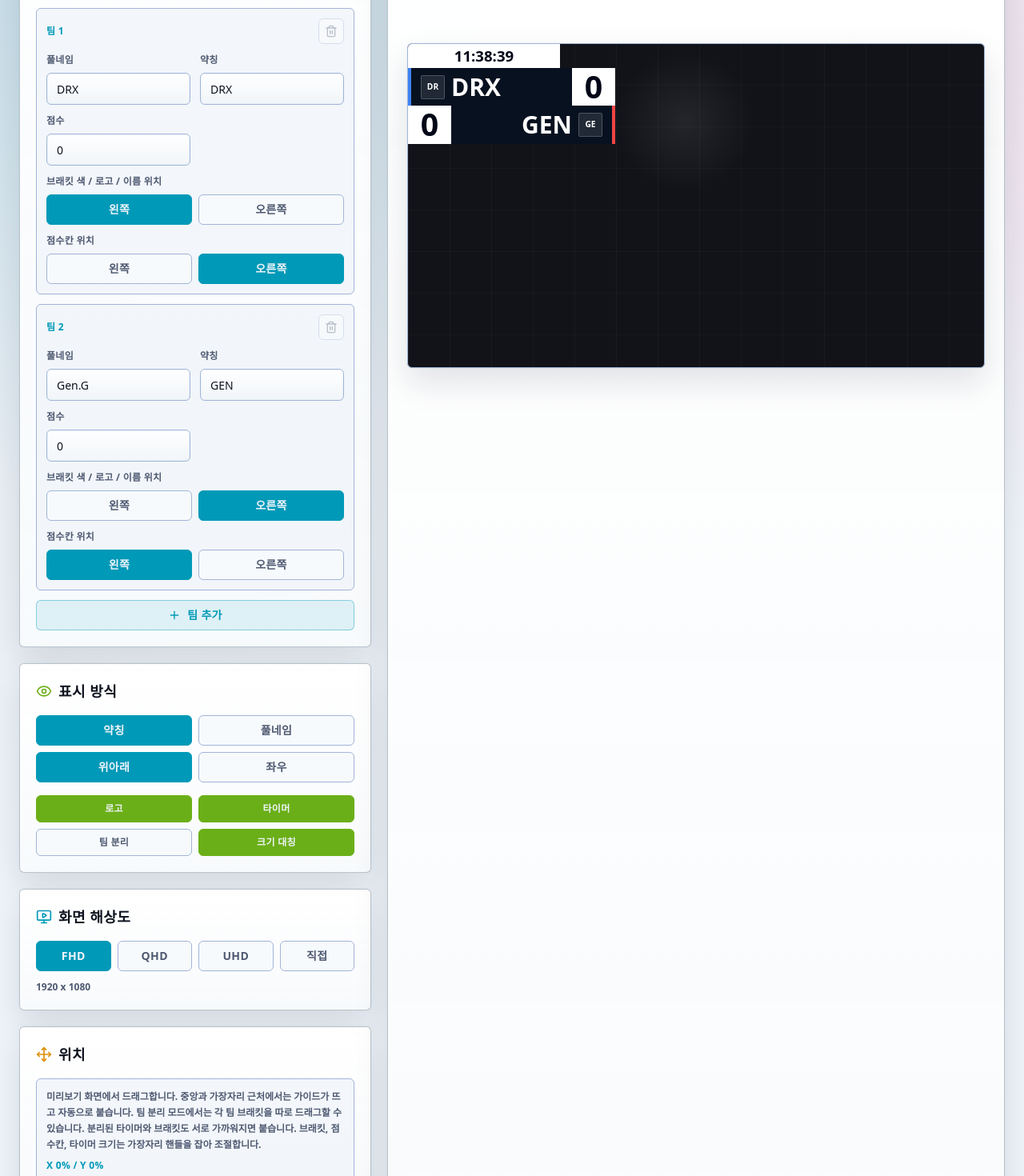
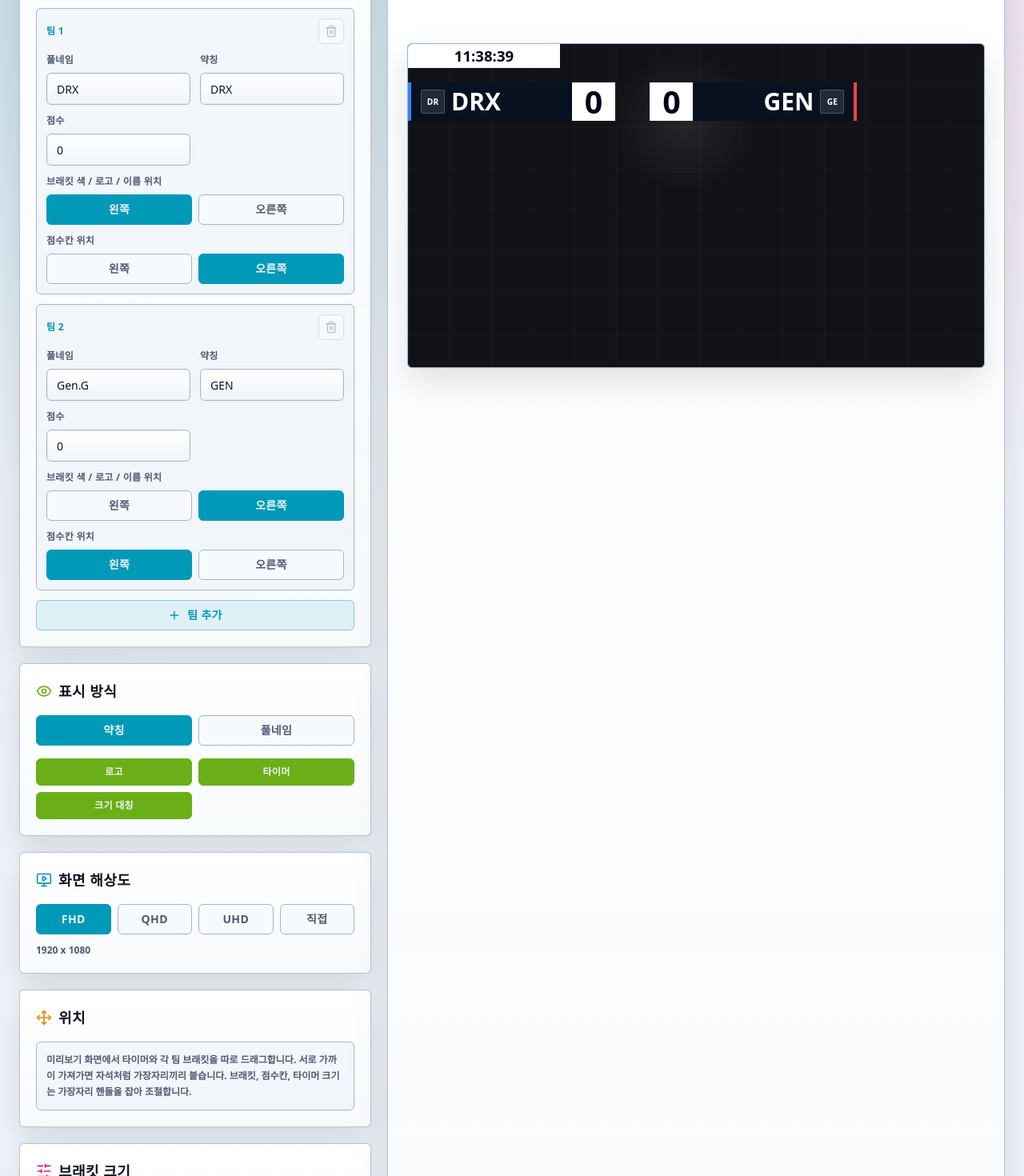
Before and after one commit to Byeolsae/Bracket-Arena, a Next.js app: page /scoreboard in a window 1280 px wide. Shown: the part 360-1830 px from the top of the page at 80% size. Built offline with nearby package versions, Linux system fonts and the light colour scheme.

Commit message:
Make scoreboard pieces always split and magnetic

```diff
--- a/src/app/scoreboard/page.tsx
+++ b/src/app/scoreboard/page.tsx
@@ -1,11 +1,10 @@
 "use client";
 
-import type { CSSProperties, PointerEvent as ReactPointerEvent } from "react";
+import type { PointerEvent as ReactPointerEvent } from "react";
 import { useRef, useState } from "react";
 import { Eye, MonitorPlay, Move, Plus, Settings2, SlidersHorizontal, Trash2 } from "lucide-react";
 
 type NameMode = "short" | "full";
-type Direction = "horizontal" | "vertical";
 type ScreenResolution = "fhd" | "qhd" | "uhd" | "custom";
 type AccentSide = "left" | "right";
 type ScoreSide = "left" | "right";
@@ -55,8 +54,6 @@ type ScoreboardState = {
 };
 
 type OverlaySettings = {
-  x: number;
-  y: number;
   customWidth: number;
   customHeight: number;
   teamWidth: number;
@@ -69,9 +66,7 @@ type OverlaySettings = {
   logoSize: number;
   fontSize: number;
   nameMode: NameMode;
-  direction: Direction;
   resolution: ScreenResolution;
-  splitTeams: boolean;
   symmetricSizes: boolean;
   showLogo: boolean;
   showTimer: boolean;
@@ -87,8 +82,6 @@ const defaultScoreboard: ScoreboardState = {
 };
 
 const defaultSettings: OverlaySettings = {
-  x: 0,
-  y: 0,
   customWidth: 1920,
   customHeight: 1080,
   teamWidth: 205,
@@ -101,9 +94,7 @@ const defaultSettings: OverlaySettings = {
   logoSize: 30,
   fontSize: 30,
   nameMode: "short",
-  direction: "vertical",
   resolution: "fhd",
-  splitTeams: false,
   symmetricSizes: true,
   showLogo: true,
   showTimer: true,
@@ -117,7 +108,7 @@ const resolutionOptions: Record<ScreenResolution, { label: string; width: number
   custom: { label: "직접", width: 1920, height: 1080 }
 };
 
-const snapDistance = 10;
+const snapDistance = 24;
 const hiddenDragGuides: DragGuides = {
   verticalCenter: false,
   horizontalCenter: false,
@@ -257,16 +248,16 @@ export default function ScoreboardPage() {
       const horizontalRangesClose = rangesAreClose(nextLeft, movingRight, target.left, targetRight);
       const verticalRangesClose = rangesAreClose(nextTop, movingBottom, target.top, targetBottom);
       const xCandidates = [
-        target.left,
         targetRight,
         target.left - width,
+        target.left,
         targetRight - width,
         target.left + target.width / 2 - width / 2
       ];
       const yCandidates = [
-        target.top,
         targetBottom,
         target.top - height,
+        target.top,
         targetBottom - height,
         target.top + target.height / 2 - height / 2
       ];
@@ -297,65 +288,6 @@ export default function ScoreboardPage() {
       top: nextTop,
       guides: nextGuides
     };
-  };
-
-  const handleScoreboardDragStart = (event: ReactPointerEvent<HTMLDivElement>) => {
-    if (event.button !== 0 || !previewRef.current) return;
-
-    const previewRect = previewRef.current.getBoundingClientRect();
-    const overlayRect = event.currentTarget.getBoundingClientRect();
-    const grabOffsetX = event.clientX - overlayRect.left;
-    const grabOffsetY = event.clientY - overlayRect.top;
-
-    event.preventDefault();
-
-    const handlePointerMove = (moveEvent: PointerEvent) => {
-      const maxLeft = Math.max(0, previewRect.width - overlayRect.width);
-      const maxTop = Math.max(0, previewRect.height - overlayRect.height);
-      const centerLeft = maxLeft / 2;
-      const centerTop = maxTop / 2;
-      let nextLeft = clamp(moveEvent.clientX - previewRect.left - grabOffsetX, 0, maxLeft);
-      let nextTop = clamp(moveEvent.clientY - previewRect.top - grabOffsetY, 0, maxTop);
-      const nextGuides: DragGuides = { ...hiddenDragGuides };
-
-      if (Math.abs(nextLeft - centerLeft) <= snapDistance) {
-        nextLeft = centerLeft;
-        nextGuides.verticalCenter = true;
-      } else if (nextLeft <= snapDistance) {
-        nextLeft = 0;
-        nextGuides.leftEdge = true;
-      } else if (Math.abs(nextLeft - maxLeft) <= snapDistance) {
-        nextLeft = maxLeft;
-        nextGuides.rightEdge = true;
-      }
-
-      if (Math.abs(nextTop - centerTop) <= snapDistance) {
-        nextTop = centerTop;
-        nextGuides.horizontalCenter = true;
-      } else if (nextTop <= snapDistance) {
-        nextTop = 0;
-        nextGuides.topEdge = true;
-      } else if (Math.abs(nextTop - maxTop) <= snapDistance) {
-        nextTop = maxTop;
-        nextGuides.bottomEdge = true;
-      }
-
-      setSettings((current) => ({
-        ...current,
-        x: Math.round((nextLeft / Math.max(1, previewRect.width)) * 1000) / 10,
-        y: Math.round((nextTop / Math.max(1, previewRect.height)) * 1000) / 10
-      }));
-      setDragGuides(nextGuides);
-    };
-
-    const handlePointerUp = () => {
-      window.removeEventListener("pointermove", handlePointerMove);
-      window.removeEventListener("pointerup", handlePointerUp);
-      setDragGuides(hiddenDragGuides);
-    };
-
-    window.addEventListener("pointermove", handlePointerMove);
-    window.addEventListener("pointerup", handlePointerUp);
   };
 
   const handleTeamDragStart = (teamId: string, event: ReactPointerEvent<HTMLDivElement>) => {
@@ -400,7 +332,6 @@ export default function ScoreboardPage() {
         nextGuides.bottomEdge = true;
       }
 
-      if (settings.splitTeams) {
       const attachmentSnap = snapToAttachmentRects(
         nextLeft,
         nextTop,
@@ -412,7 +343,6 @@ export default function ScoreboardPage() {
       nextTop = clamp(attachmentSnap.top, 0, maxTop);
       nextGuides.verticalCenter = nextGuides.verticalCenter || attachmentSnap.guides.verticalCenter;
       nextGuides.horizontalCenter = nextGuides.horizontalCenter || attachmentSnap.guides.horizontalCenter;
-      }
 
       setScoreboard((current) => ({
         ...current,
@@ -466,8 +396,8 @@ export default function ScoreboardPage() {
     const targetTeam = teamId ? scoreboard.teams.find((team) => team.id === teamId) : null;
     const startTeamWidth = targetTeam?.teamWidth ?? settings.teamWidth;
     const startRowHeight = targetTeam?.rowHeight ?? settings.rowHeight;
-    const startX = targetTeam?.x ?? settings.x;
-    const startY = targetTeam?.y ?? settings.y;
+    const startX = targetTeam?.x ?? 0;
+    const startY = targetTeam?.y ?? 0;
     const resizeFromLeft = handle.includes("left");
     const resizeFromRight = handle.includes("right");
     const resizeFromTop = handle.includes("top");
@@ -491,13 +421,7 @@ export default function ScoreboardPage() {
       if (!teamId || settings.symmetricSizes) {
         resizeAllTeams(nextTeamWidth, nextRowHeight);
 
-        if (!teamId) {
-          setSettings((current) => ({
-            ...current,
-            x: resizeFromLeft ? nextX : current.x,
-            y: resizeFromTop ? nextY : current.y
-          }));
-        } else if (resizeFromLeft || resizeFromTop) {
+        if (teamId && (resizeFromLeft || resizeFromTop)) {
           setScoreboard((current) => ({
             ...current,
             teams: current.teams.map((team) =>
@@ -689,7 +613,6 @@ export default function ScoreboardPage() {
         nextGuides.bottomEdge = true;
       }
 
-      if (settings.splitTeams) {
       const attachmentSnap = snapToAttachmentRects(
         nextLeft,
         nextTop,
@@ -701,7 +624,6 @@ export default function ScoreboardPage() {
       nextTop = clamp(attachmentSnap.top, 0, maxTop);
       nextGuides.verticalCenter = nextGuides.verticalCenter || attachmentSnap.guides.verticalCenter;
       nextGuides.horizontalCenter = nextGuides.horizontalCenter || attachmentSnap.guides.horizontalCenter;
-      }
 
       setSettings((current) => ({
         ...current,
@@ -845,12 +767,6 @@ export default function ScoreboardPage() {
               <ToggleButton active={settings.nameMode === "full"} onClick={() => updateSetting("nameMode", "full")}>
                 풀네임
               </ToggleButton>
-              <ToggleButton active={settings.direction === "vertical"} onClick={() => updateSetting("direction", "vertical")}>
-                위아래
-              </ToggleButton>
-              <ToggleButton active={settings.direction === "horizontal"} onClick={() => updateSetting("direction", "horizontal")}>
-                좌우
-              </ToggleButton>
             </div>
 
             <div className="mt-4 grid grid-cols-2 gap-2">
@@ -859,9 +775,6 @@ export default function ScoreboardPage() {
               </CheckButton>
               <CheckButton active={settings.showTimer} onClick={() => updateSetting("showTimer", !settings.showTimer)}>
                 타이머
-              </CheckButton>
-              <CheckButton active={settings.splitTeams} onClick={() => updateSetting("splitTeams", !settings.splitTeams)}>
-                팀 분리
               </CheckButton>
               <CheckButton active={settings.symmetricSizes} onClick={() => updateSetting("symmetricSizes", !settings.symmetricSizes)}>
                 크기 대칭
@@ -912,12 +825,8 @@ export default function ScoreboardPage() {
             <div className="grid gap-3">
               <div className="rounded-md border border-line bg-arena/70 px-3 py-3">
                 <p className="text-xs font-bold leading-5 text-muted">
-                  미리보기 화면에서 드래그합니다. 중앙과 가장자리 근처에서는 가이드가 뜨고 자동으로 붙습니다.
-                  팀 분리 모드에서는 각 팀 브래킷을 따로 드래그할 수 있습니다.
-                  분리된 타이머와 브래킷도 서로 가까워지면 붙습니다. 브래킷, 점수칸, 타이머 크기는 가장자리 핸들을 잡아 조절합니다.
-                </p>
-                <p className="mt-2 text-xs font-black uppercase tracking-wide text-cyan">
-                  X {settings.x}% / Y {settings.y}%
+                  미리보기 화면에서 타이머와 각 팀 브래킷을 따로 드래그합니다.
+                  서로 가까이 가져가면 자석처럼 가장자리끼리 붙습니다. 브래킷, 점수칸, 타이머 크기는 가장자리 핸들을 잡아 조절합니다.
                 </p>
               </div>
             </div>
@@ -958,7 +867,7 @@ export default function ScoreboardPage() {
               <h2 className="mt-1 text-xl font-black uppercase tracking-wide text-ink">직접 설정형 오버레이</h2>
             </div>
             <div className="rounded-md border border-line bg-panel px-3 py-2 text-xs font-black uppercase tracking-wide text-muted">
-              {resolutionOptions[settings.resolution].label} / {settings.nameMode === "short" ? "약칭" : "풀네임"} / {settings.direction === "vertical" ? "위아래" : "좌우"}
+              {resolutionOptions[settings.resolution].label} / {settings.nameMode === "short" ? "약칭" : "풀네임"} / 분리형
             </div>
           </div>
 
@@ -976,7 +885,6 @@ export default function ScoreboardPage() {
               <CustomScoreboardOverlay
                 scoreboard={scoreboard}
                 settings={settings}
-                onPointerDown={handleScoreboardDragStart}
                 onTeamPointerDown={handleTeamDragStart}
                 onBracketResizePointerDown={handleBracketResizeStart}
                 onScoreResizePointerDown={handleScoreResizeStart}
@@ -994,7 +902,6 @@ export default function ScoreboardPage() {
 function CustomScoreboardOverlay({
   scoreboard,
   settings,
-  onPointerDown,
   onTeamPointerDown,
   onBracketResizePointerDown,
   onScoreResizePointerDown,
@@ -1003,24 +910,12 @@ function CustomScoreboardOverlay({
 }: {
   scoreboard: ScoreboardState;
   settings: OverlaySettings;
-  onPointerDown: (event: ReactPointerEvent<HTMLDivElement>) => void;
   onTeamPointerDown: (teamId: string, event: ReactPointerEvent<HTMLDivElement>) => void;
   onBracketResizePointerDown: (teamId: string | null, handle: ResizeHandle, event: ReactPointerEvent<HTMLDivElement>) => void;
   onScoreResizePointerDown: (teamId: string, handle: ScoreResizeHandle, event: ReactPointerEvent<HTMLDivElement>) => void;
   onTimerResizePointerDown: (handle: ResizeHandle, event: ReactPointerEvent<HTMLDivElement>) => void;
   onTimerPointerDown: (event: ReactPointerEvent<HTMLDivElement>) => void;
 }) {
-  const overlayStyle: CSSProperties = {
-    left: `${settings.x}%`,
-    top: `${settings.y}%`,
-    opacity: settings.opacity / 100
-  };
-  const getColumns = (team: ScoreboardTeam) =>
-    (team.scoreSide ?? (team.accentSide === "right" ? "left" : "right")) === "left"
-      ? `${settings.scoreWidth}px ${settings.teamWidth}px`
-      : `${settings.teamWidth}px ${settings.scoreWidth}px`;
-
-  if (settings.splitTeams) {
   return (
     <div className="absolute inset-0 z-10 pointer-events-none" style={{ opacity: settings.opacity / 100 }}>
       {settings.showTimer ? (
@@ -1043,73 +938,6 @@ function CustomScoreboardOverlay({
           onScoreResizePointerDown={onScoreResizePointerDown}
         />
       ))}
-      </div>
-    );
-  }
-
-  return (
-    <div
-      className="absolute z-10 cursor-move touch-none select-none"
-      onPointerDown={onPointerDown}
-      style={overlayStyle}
-      title="드래그해서 위치 조절"
-    >
-      {settings.showTimer ? (
-        <TimerBlock
-          timer={scoreboard.timer}
-          settings={settings}
-          onResizePointerDown={onTimerResizePointerDown}
-          onPointerDown={onTimerPointerDown}
-        />
-      ) : null}
-
-      <div data-scoreboard-body className="group relative inline-block">
-        {settings.direction === "horizontal" ? (
-          <div className="grid">
-            {chunkTeams(scoreboard.teams, 2).map((teamPair, pairIndex) => (
-              <div
-                key={teamPair.map((team) => team.id).join("-")}
-                className="grid"
-                style={{
-                  gridTemplateColumns: teamPair.map((team) => getColumns(team)).join(" "),
-                  marginTop: pairIndex > 0 ? -1 : 0
-                }}
-              >
-                <TeamCell
-                  team={teamPair[0]}
-                  side="left"
-                  settings={settings}
-                />
-                {teamPair[1] ? (
-                  <TeamCell team={teamPair[1]} side="right" settings={settings} />
-                ) : null}
-              </div>
-            ))}
-          </div>
-        ) : (
-          <div className="grid">
-            {scoreboard.teams.map((team, index) => (
-              <div
-                key={team.id}
-                className="grid"
-                style={{
-                  gridTemplateColumns: getColumns(team),
-                  marginTop: index > 0 ? -1 : 0
-                }}
-              >
-                <TeamCell
-                  team={team}
-                  side={index === 0 ? "left" : "right"}
-                  settings={settings}
-                />
-              </div>
-            ))}
-          </div>
-        )}
-        <ResizeHandles
-          onResizePointerDown={(axis, event) => onBracketResizePointerDown(null, axis, event)}
-        />
-      </div>
     </div>
   );
 }
@@ -1206,7 +1034,7 @@ function ResizeHandles({
 }
 
 function getBracketSize(team: ScoreboardTeam, settings: OverlaySettings) {
-  if (settings.splitTeams && !settings.symmetricSizes) {
+  if (!settings.symmetricSizes) {
     return {
       teamWidth: team.teamWidth,
       scoreWidth: team.scoreWidth,
@@ -1296,16 +1124,6 @@ function ScoreResizeHandle({
       title="점수칸 넓이 조절"
     />
   );
-}
-
-function chunkTeams(teams: ScoreboardTeam[], size: number) {
-  const chunks: ScoreboardTeam[][] = [];
-
-  for (let index = 0; index < teams.length; index += size) {
-    chunks.push(teams.slice(index, index + size));
-  }
-
-  return chunks;
 }
 
 function clamp(value: number, min: number, max: number) {
```
Lines whose indentation alone changed are shown as unchanged.
